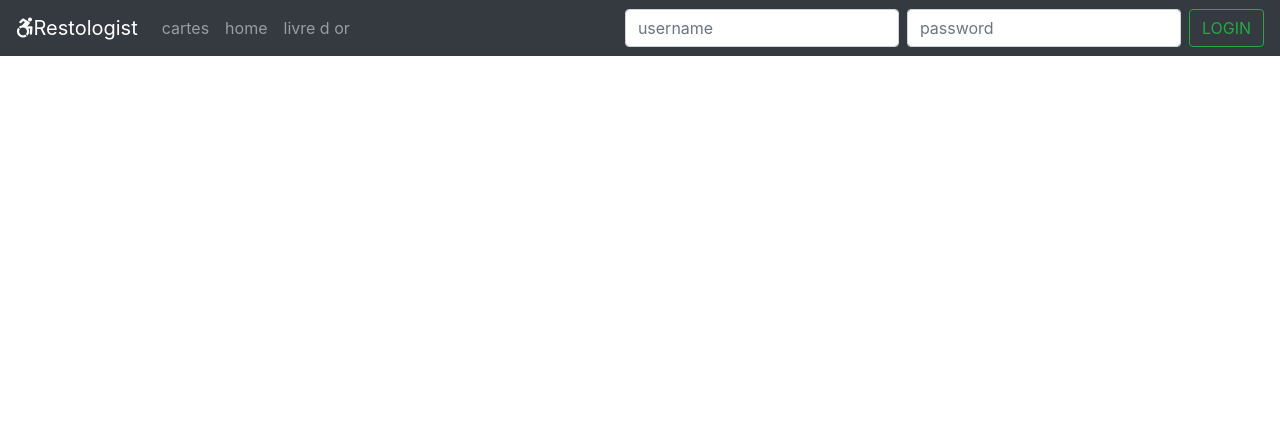
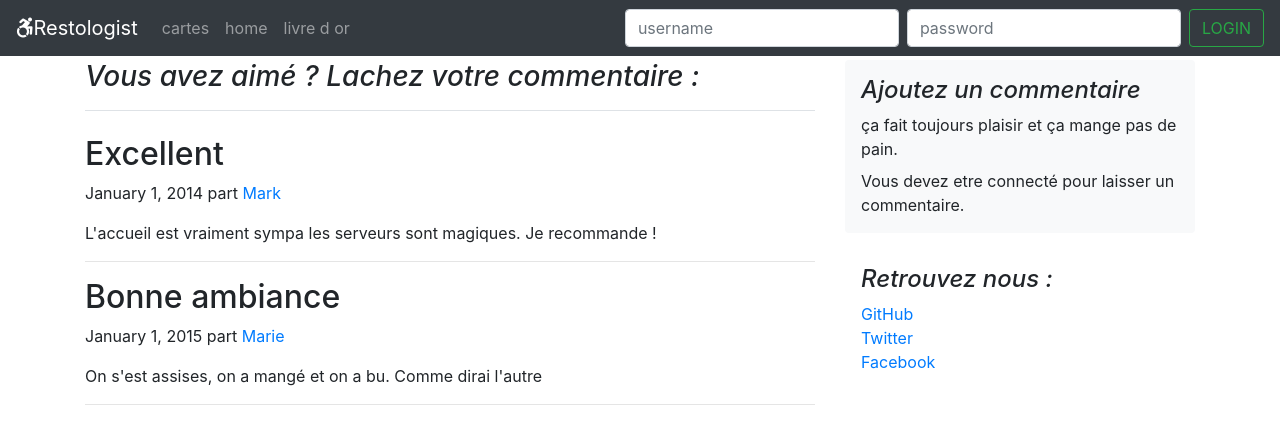
Before and after one commit to nekroilus/junky, a PHP site: page /livre_d_or in a window 1280 px wide. Shown: the top 444 px of the page. Run offline with PHP 8.4, Linux system fonts and the light colour scheme; some libraries are stand-ins or nearby versions.

Commit message:
securité commentaire / selon session

```diff
--- a/contents/livre_d_or.php
+++ b/contents/livre_d_or.php
@@ -1,5 +1,79 @@
-<div>
+<div class="container" style="padding-top:60px">
+	<div class="row">
+		<div class="col-md-8 blog-main">
+			<h3 class="pb-3 mb-4 font-italic border-bottom">
+				Vous avez aimé ? Lachez votre commentaire :
+			</h3>
 
+			<div class="blog-post">
+				<h2 class="blog-post-title">Excellent</h2>
+				<p class="blog-post-meta">January 1, 2014 part <a href="#">Mark</a></p>
 
+				<p>L'accueil est vraiment sympa les serveurs sont magiques. Je recommande !</p>
+				<hr>
+			</div>
+			<div class="blog-post">
+				<h2 class="blog-post-title">Bonne ambiance</h2>
+				<p class="blog-post-meta">January 1, 2015 part <a href="#">Marie</a></p>
 
+				<p>On s'est assises, on a mangé et on a bu. Comme dirai l'autre</p>
+				<hr>
+			</div>
+
+	<?php
+		if(isset($_SESSION['messages'])){
+			$messages = $_SESSION['messages'];
+			foreach($messages as $message){
+			?>
+			<div class="blog-post">
+				<h2 class="blog-post-title"><?= $message['titre']; ?></h2>
+				<p class="blog-post-meta"><?= $message['date']; ?> part <a href="#"><?= $message['auteur']; ?></a></p>
+
+				<p><?= $message['contenu']; ?></p>
+				<hr>
+			</div>
+
+			<?php
+			}
+		}
+
+	?>
+
+		</div>
+		<aside class="col-md-4 blog-sidebar">
+			<div class="p-3 mb-3 bg-light rounded">
+				<h4 class="font-italic">Ajoutez un commentaire</h4>
+				<p class="mb-0">ça fait toujours plaisir et ça mange pas de pain.</p>
+<?php
+			if(!isset($_SESSION['username'])){
+				?>
+				<p class="mb-0 mt-2">Vous devez etre connecté pour laisser un commentaire.</p>
+				<?php
+				}
+?>
+			</div>
+<?php
+			if(isset($_SESSION['username'])){
+				?>
+			<div class="p-3">
+				<h4 class="font-italic">Redigez le message :</h4>
+				<form class="form-inline mt-3 mt-md-0" method="POST" action="scripts/connexion.php">
+					<textarea class="form-control mr-sm-0 col-md-12" name="contenu"></textarea>
+					<button class="btn btn-outline-success my-2 my-sm-0">Valider</button>
+				</form>
+			</div>
+				<?php
+			}
+?>
+
+			<div class="p-3">
+			<h4 class="font-italic">Retrouvez nous :</h4>
+				<ol class="list-unstyled">
+				  <li><a href="#">GitHub</a></li>
+				  <li><a href="#">Twitter</a></li>
+				  <li><a href="#">Facebook</a></li>
+				</ol>
+			</div>
+		</aside>
+	</div>
 </div>
```
